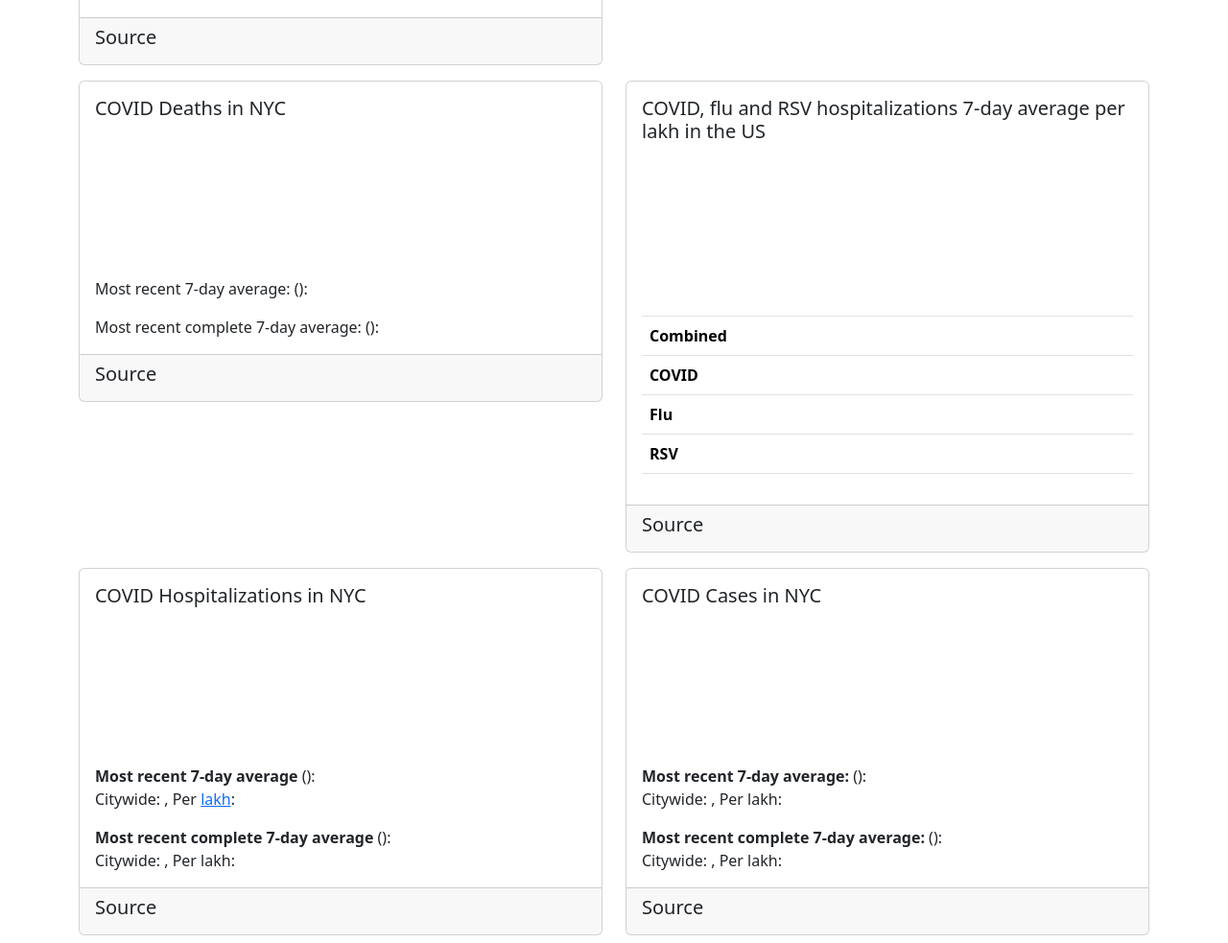
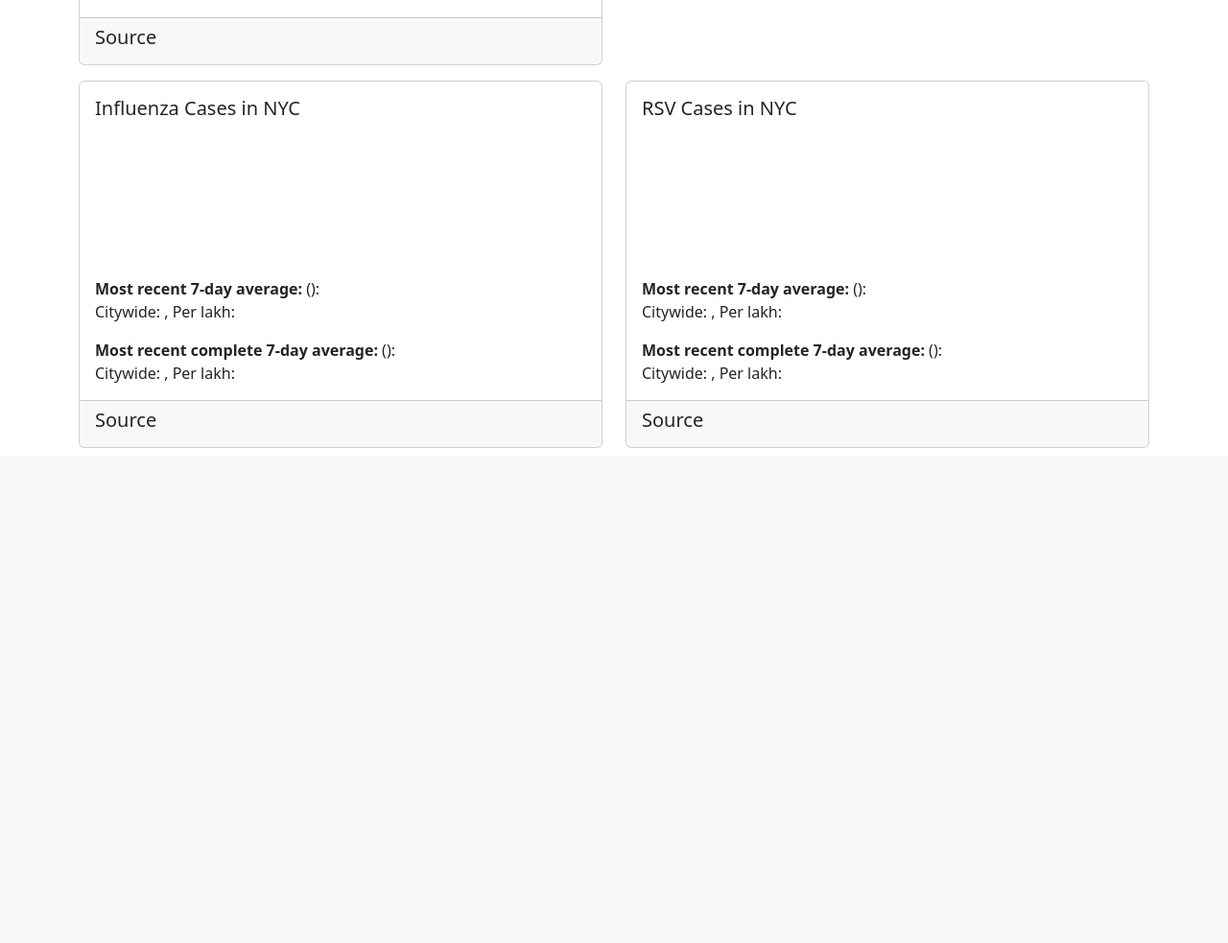
Before and after one commit to grvsmth/contagion, a Django app: page / in a window 1280 px wide. Shown: the part 459-1442 px from the top of the page at 96% size. After the commit the page ends 926 px from the top, so only its background shows below. Run offline with Django 4.2, Linux system fonts and the light colour scheme; lists and menus that the app fills with data are empty; a map, chart or similar area stays blank; parts of the project's set-up code (start-up, migrations or seed data) failed here and were passed over; some libraries are stand-ins or nearby versions.

Commit message:
Rename cases to indicate COVID

```diff
--- a/static_staging/js/main.js
+++ b/static_staging/js/main.js
@@ -15,7 +15,6 @@
 };
 
 const apiVersion = 0.1;
-const wrrf = "BB";
 const staleThreshold = 30;
 const completeDelay = 2;
 
@@ -24,32 +23,21 @@
 const cacheClient = new CacheClient();
 const localityInfo = await cacheClient.fetchData(localityUrl);
 
-const dailyInfo = localityInfo.find((locality) =>
-    locality.name === localityName.daily);
-const dayDataUrl = "/api/" + apiVersion + "/day-data/?locality=" + dailyInfo.pk;
-
-const casesInfo = localityInfo.find((locality) =>
+const covidCasesInfo = localityInfo.find((locality) =>
     locality.name === localityName.cases);
-const weeklyCasesDataUrl = "/api/" + apiVersion + "/week-data/?locality="
-    + casesInfo.pk + "&metric=" + encodeURIComponent("COVID-19 cases");
+const covidCasesDataUrl = "/api/" + apiVersion + "/week-data/?locality="
+    + covidCasesInfo.pk + "&metric=" + encodeURIComponent("COVID-19 cases");
 
 const deathsInfo = localityInfo.find((locality) =>
     locality.name === localityName.deaths);
 const weeklyDeathsDataUrl = "/api/" + apiVersion + "/week-data/?locality="
     + deathsInfo.pk + "&metric=" + encodeURIComponent("COVID-19 deaths");
 
-let dayData = {};
+let covidCasesData = {};
 try {
-    dayData = await cacheClient.fetchData(dayDataUrl);
+    covidCasesData = await cacheClient.fetchData(covidCasesDataUrl);
 } catch (error) {
-    console.log("Error retrieving data from " + dayDataUrl, error);
-}
-
-let weeklyCasesData = {};
-try {
-    weeklyCasesData = await cacheClient.fetchData(weeklyCasesDataUrl);
-} catch (error) {
-    console.log("Error retrieving data from " + weeklyCasesDataUrl, error);
+    console.log("Error retrieving data from " + covidCasesDataUrl, error);
 }
 
 let weeklyDeathsData = {};
@@ -59,35 +47,9 @@
     console.log("Error retrieving data from " + weeklyDeathsDataUrl, error);
 }
 
-const wastewaterInfo = localityInfo.find((locality) =>
-    locality.name === localityName.wastewater);
-
-const wastewaterUrl = "/api/" + apiVersion + "/wastewater-data/?locality="
-    + wastewaterInfo.pk + "&wrrf_abbreviation=" + wrrf;
-const wastewaterData = await cacheClient.fetchData(wastewaterUrl);
-
-const wastewaterAverageUrl = "/api/" + apiVersion
-    + "/wastewater-averages/?locality=" + wastewaterInfo.pk + "&wrrf=" + wrrf;
-const wastewaterAverageData = await cacheClient.fetchData(wastewaterAverageUrl);
-
-const respDataUrl = "/api/" + apiVersion + "/resp-data/?season=2024-25";
-
-let respData = {};
-try {
-    respData = await cacheClient.fetchData(respDataUrl);
-} catch (error) {
-    console.log("Error retrieving data from " + respDataUrl, error);
-}
-
-
-const latestDayData = dayData[dayData.length - 1];
-const latestComplete = dayData.findLast((dayInfo) => {
-    return !dayInfo.incomplete;
-});
-
-const latestWeeklyCasesData = weeklyCasesData[weeklyCasesData.length - 1];
-const latestCompleteWeeklyCases = weeklyCasesData[
-    weeklyCasesData.length - (completeDelay + 1)
+const latestCovidCasesData = covidCasesData[covidCasesData.length - 1];
+const latestCompleteCovidCases = covidCasesData[
+    covidCasesData.length - (completeDelay + 1)
 ];
 
 const latestWeeklyDeathsData = weeklyDeathsData[weeklyDeathsData.length - 1];
@@ -98,7 +60,7 @@
 const deathsLastMonth = compute.rangeTotal(
     weeklyDeathsData,
     "isLastMonth",
-    {"timezone": dailyInfo.time_zone_name},
+    {"timezone": covidCasesInfo.time_zone_name},
     "value"
 );
 
@@ -111,108 +73,25 @@
     weeklyDeathsData, "daysFilter", thirtyDayThis, "value"
 );
 
-const latestWastewaterData = wastewaterData[wastewaterData.length - 1];
-const latestWastewaterAverage = wastewaterAverageData[
-    wastewaterAverageData.length - 1
-];
-
-const respInfo = localityInfo.find((locality) =>
-    locality.name === localityName.resp
-);
-
-let respByStatus = {
-    "complete": {},
-    "latest": {}
-};
-
-if (respData.length) {
-    respByStatus["latest"] = respData[respData.length - 1];
-}
-
-if (respData.length > 3) {
-    respByStatus["complete"] = respData[respData.length - 3];
-}
-
-const staleDaily = compute.isStale(
-    staleThreshold, latestComplete.date_of_interest
-);
-
-const staleWeekly = compute.isStale(staleThreshold, latestWeeklyCasesData.date);
-
-const staleWastewater = compute.isStale(
-    staleThreshold, latestWastewaterData.sample_date
-);
-
-const staleResp = compute.isStale(
-    staleThreshold, respByStatus["complete"].week_ending_date
-);
+const staleWeekly = compute.isStale(staleThreshold, latestCovidCasesData.date);
 
 const ui = new Ui();
 ui.setOutput({
-    "nycHospitalization": {
-        "sevenDayAverage": document.querySelector("#nyc-hosp-7day"),
-        "sevenDayPerLakh": document.querySelector("#nyc-hosp-7day-lakh"),
-        "sevenDayComplete": document.querySelector("#nyc-hosp-7day-complete"),
+    "nycCovidCases": {
+        "sevenDayAverage": document.querySelector("#nyc-covid-cases-week"),
+        "sevenDayPerLakh": document.querySelector("#nyc-covid-cases-week-lakh"),
+        "sevenDayComplete": document.querySelector("#nyc-covid-cases-week-complete"),
         "sevenDayCompletePerLakh": document
-            .querySelector("#nyc-hosp-7day-complete-lakh")
-    },
-    "nycCases": {
-        "sevenDayAverage": document.querySelector("#nyc-cases-7day"),
-        "sevenDayPerLakh": document.querySelector("#nyc-cases-7day-lakh"),
-        "sevenDayComplete": document.querySelector("#nyc-cases-7day-complete"),
-        "sevenDayCompletePerLakh": document
-            .querySelector("#nyc-cases-7day-complete-lakh")
-    },
-    "nycWeeklyCases": {
-        "sevenDayAverage": document.querySelector("#nyc-cases-week"),
-        "sevenDayPerLakh": document.querySelector("#nyc-cases-week-lakh"),
-        "sevenDayComplete": document.querySelector("#nyc-cases-week-complete"),
-        "sevenDayCompletePerLakh": document
-            .querySelector("#nyc-cases-week-complete-lakh")
+            .querySelector("#nyc-covid-cases-week-complete-lakh")
     },
     "nycWeeklyDeaths": {
         "sevenDayAverage": document.querySelector("#nyc-deaths-week"),
         "sevenDayPerLakh": document.querySelector("#nyc-deaths-week-lakh"),
         "sevenDayComplete": document.querySelector("#nyc-deaths-week-complete"),
         "sevenDayCompletePerLakh": document
-            .querySelector("#nyc-deaths-week-complete-lakh")
-    },
-    "nycDeath": {
-        "sevenDayAverage": document.querySelector("#nyc-death-7day"),
-        "sevenDayComplete": document.querySelector("#nyc-death-7day-complete"),
-        "lastMonth": document.querySelector("#nyc-death-last-month"),
-        "thirtyDays": document.querySelector("#nyc-death-30days")
-    },
-    "nycWastewater": {
-        "latestDate": document.querySelector("#nyc-wastewater-latest-date"),
-        "latestCount": document.querySelector("#nyc-wastewater-latest-count"),
-        "latestAverage": document.querySelector("#nyc-wastewater-7day"),
-        "wrrf": document.querySelector("#nyc-wrrf")
-    },
-    "NYC_Flu_Pdf": {
-        "flu_results": document.querySelector("#nyc-flu-results"),
-        "flu_summary": document.querySelector("#nyc-flu-summary"),
-        "ili_visits": document.querySelector("#nyc-ili-visits"),
-        "pdfInfo": document.querySelectorAll(".nyc-flu-pdf"),
-        "rsv_results": document.querySelector("#nyc-rsv-results")
-    },
-    "CDC_RESP_NET": {
-        "results": document.querySelector("#resp-results"),
-        "summary": document.querySelector("#resp-summary"),
-        "complete": {
-            "date": document.querySelector("#resp-complete-date"),
-            "combined": document.querySelector("#resp-complete-combined"),
-            "covid": document.querySelector("#resp-complete-covid"),
-            "flu": document.querySelector("#resp-complete-flu"),
-            "rsv": document.querySelector("#resp-complete-rsv")
-        },
-        "latest": {
-            "date": document.querySelector("#resp-latest-date"),
-            "combined": document.querySelector("#resp-latest-combined"),
-            "covid": document.querySelector("#resp-latest-covid"),
-            "flu": document.querySelector("#resp-latest-flu"),
-            "rsv": document.querySelector("#resp-latest-rsv")
-        }
+            .querySelector("#nyc-deaths-week-complete-lakh"),
+        "lastMonth": document.querySelector("#nyc-deaths-last-month"),
+        "thirtyDays": document.querySelector("#nyc-deaths-30days")
     },
     "nycLatestDate": document.querySelectorAll(".nyc-latest-date"),
     "nycCompleteDate": document.querySelectorAll(".nyc-complete-date"),
@@ -230,24 +109,15 @@
     }
 });
 
-ui.displayLatestData(latestDayData);
-ui.displayCompleteData(latestComplete);
-ui.displayWeeklyData(latestWeeklyCasesData, latestWeeklyDeathsData);
+ui.displayWeeklyData(latestCovidCasesData, latestWeeklyDeathsData);
 ui.displayCompleteWeeklyData(
-    latestCompleteWeeklyCases, latestCompleteWeeklyDeaths
+    latestCompleteCovidCases, latestCompleteWeeklyDeaths
 );
 ui.displayLastMonth(deathsLastMonth);
 ui.displayThirtyDays(deathsThirtyDays);
 
 
-for (status in respByStatus) {
-    ui.displayRespData(status, respByStatus[status]);
-}
-
-ui.displaySource(dailyInfo, staleDaily);
-ui.displaySource(wastewaterInfo, staleWastewater);
-ui.displaySource(casesInfo, staleWeekly);
-ui.displaySource(respInfo, staleResp);
+ui.displaySource(covidCasesInfo, staleWeekly);
 
 /**
  * Palette via Coolors
@@ -255,31 +125,14 @@
  * https://coolors.co/palette/5f0f40-9a031e-fb8b24-e36414-0f4c5c
  */
 const chartManager = new ChartManager();
-const dayLabels = dayData.map(row =>
-    chartManager.formatDate(row.date_of_interest)
-);
 
-const weekLabels = weeklyCasesData.map(
+const weekLabels = covidCasesData.map(
     row => chartManager.formatDate(row.date)
 );
 
 chartManager.displayData({
     "chartType": "line",
-    "element": document.querySelector("#nyc-hosp-chart"),
-    "labels": dayLabels,
-    "legend": {
-        "display": false
-    },
-    "title": "Hospitalizations per day (7-day average)",
-    "datasets": [{
-        "backgroundColor": "#5F0F40",
-        "data": dayData.map(row => row.hosp_count_7day_avg)
-    }]
-});
-
-chartManager.displayData({
-    "chartType": "line",
-    "element": document.querySelector("#nyc-week-cases-chart"),
+    "element": document.querySelector("#nyc-week-covid-cases-chart"),
     "labels": weekLabels,
     "legend": {
         "display": false
@@ -287,7 +140,7 @@
     "title": "Cases per day (7-day average, confirmed and probable)",
     "datasets": [{
         "backgroundColor": "#9A031E",
-        "data": weeklyCasesData.map(row => Math.round(row.value / 7))
+        "data": covidCasesData.map(row => Math.round(row.value / 7))
     }]
 });
 
@@ -304,41 +157,3 @@
         "data": weeklyDeathsData.map(row => row.value)
     }]
 });
-
-chartManager.displayData({
-    "element": document.querySelector("#resp-chart"),
-    "labels": respData.map(row =>
-        chartManager.formatDate(row.week_ending_date)
-    ),
-    "legend": {
-        "display": true,
-        "position": "right"
-    },
-    "title": "Hospitalizations per lakh in the United States from CDC RESP-NET",
-    "datasets": [
-        {
-            "backgroundColor": "#E36414",
-            "data": respData.map(row => row.combined_rate),
-            "label": "Combined",
-            "type": "line"
-        },
-        {
-            "backgroundColor": "#FB8B24",
-            "data": respData.map(row => row.covid_rate),
-            "label": "COVID-19",
-            "type": "line"
-        },
-        {
-            "backgroundColor": "#9A031E",
-            "data": respData.map(row => row.flu_rate),
-            "label": "Influenza",
-            "type": "line"
-        },
-        {
-            "backgroundColor": "#5F0F40",
-            "data": respData.map(row => row.rsv_rate),
-            "label": "RSV",
-            "type": "line"
-        }
-    ]
-});
--- a/templates/index.html
+++ b/templates/index.html
@@ -76,14 +76,14 @@
                             <p class="card-text">
                                 Total deaths in the most recent month:
                                 (<span class="last-month"></span>):
-                                <span id="nyc-death-last-month"></span>
+                                <span id="nyc-deaths-last-month"></span>
                             </p>
                             <p class="card-text">
                                 Total deaths in the most recent 30 days with
                                 complete data
                                 (<span id="nyc-30days-begin"></span> -
                                 <span class="nyc-complete-date"></span>):
-                                <span id="nyc-death-30days"></span>
+                                <span id="nyc-deaths-30days"></span>
                             </p>
                         </div>
                         <div class="card-footer nyc-week-source">
@@ -96,7 +96,8 @@
                         <div class="card-body">
                             <h5 class="card=title">COVID Cases in NYC</h5>
                             <div>
-                                <canvas id="nyc-week-cases-chart"></canvas>
+                                <canvas id="nyc-week-covid-cases-chart">
+                                </canvas>
                             </div>
                             <p class="card-text">
                                 <strong>
@@ -105,9 +106,9 @@
                                 (<span class="nyc-latest-week"></span>):
                                 <br />
                                 Citywide:
-                                <span id="nyc-cases-week"></span>,
+                                <span id="nyc-covid-cases-week"></span>,
                                 Per lakh:
-                                <span id="nyc-cases-week-lakh"></span>
+                                <span id="nyc-covid-cases-week-lakh"></span>
                             </p>
                             <p class="card-text">
                                 <strong>
@@ -116,9 +117,11 @@
                                 (<span class="nyc-complete-week"></span>):
                                 <br />
                                 Citywide:
-                                <span id="nyc-cases-week-complete"></span>,
+                                <span id="nyc-covid-cases-week-complete">
+                                </span>,
                                 Per lakh:
-                                <span id="nyc-cases-week-complete-lakh"></span>
+                                <span id="nyc-covid-cases-week-complete-lakh">
+                                </span>
                             </p>
                         </div>
                         <div class="card-footer nyc-week-source">
@@ -131,22 +134,34 @@
                 <div class="col">
                     <div class="card">
                         <div class="card-body">
-                            <h5 class="card=title">COVID Deaths in NYC</h5>
+                            <h5 class="card=title">Influenza Cases in NYC</h5>
                             <div>
-                                <canvas id="nyc-deaths-chart"></canvas>
+                                <canvas id="nyc-flu-cases-chart"></canvas>
                             </div>
                             <p class="card-text">
-                                Most recent 7-day average:
-                                (<span class="nyc-latest-date"></span>):
-                                <span id="nyc-death-7day"></span>
+                                <strong>
+                                    Most recent 7-day average:
+                                </strong>
+                                (<span class="nyc-latest-flu"></span>):
+                                <br />
+                                Citywide:
+                                <span id="nyc-flu-cases"></span>,
+                                Per lakh:
+                                <span id="nyc-flu-cases-lakh"></span>
                             </p>
                             <p class="card-text">
-                                Most recent complete 7-day average:
-                                (<span class="nyc-complete-date"></span>):
-                                <span id="nyc-death-7day-complete"></span>
+                                <strong>
+                                    Most recent complete 7-day average:
+                                </strong>
+                                (<span class="nyc-complete-flu-cases"></span>):
+                                <br />
+                                Citywide:
+                                <span id="nyc-flu-cases-complete"></span>,
+                                Per lakh:
+                                <span id="nyc-flu-cases-complete-lakh"></span>
                             </p>
                         </div>
-                        <div class="card-footer nyc-source">
+                        <div class="card-footer nyc-week-source">
                             <h5 class="card-title">Source</h5>
                         </div>
                     </div>
@@ -154,118 +169,34 @@
                 <div class="col">
                     <div class="card">
                         <div class="card-body">
-                            <h5 class="card=title">
-                                COVID, flu and RSV hospitalizations 7-day average
-                                per lakh in the US
-                            </h5>
+                            <h5 class="card=title">RSV Cases in NYC</h5>
                             <div>
-                                <canvas id="resp-chart"></canvas>
-                            </div>
-                            <table class="card-text table">
-                                <thead>
-                                    <th></th>
-                                    <th id="resp-complete-date"></th>
-                                    <th id="resp-latest-date"></th>
-                                </thead>
-                                <tbody>
-                                    <tr>
-                                        <th>Combined</th>
-                                        <td id="resp-complete-combined"></td>
-                                        <td id="resp-latest-combined"></td>
-                                    </tr>
-                                    <tr>
-                                        <th>COVID</th>
-                                        <td id="resp-complete-covid"></td>
-                                        <td id="resp-latest-covid"></td>
-                                    </tr>
-                                    <tr>
-                                        <th>Flu</th>
-                                        <td id="resp-complete-flu"></td>
-                                        <td id="resp-latest-flu"></td>
-                                    </tr>
-                                    <tr>
-                                        <th>RSV</th>
-                                        <td id="resp-complete-rsv"></td>
-                                        <td id="resp-latest-rsv"></td>
-                                    </tr>
-                                </tbody>
-                            </table>
-                            <p class="card-text" id="resp-summary">
-                            </p>
-                        </div>
-                        <div class="card-footer resp-source">
-                            <h5 class="card-title">Source</h5>
-                        </div>
-                    </div>
-                </div>
-            </div>
-            <div class="row row-cols-1 row-cols-md-2 py-2">
-                <div class="col">
-                    <div class="card" id="nyc-hosp">
-                        <div class="card-body">
-                            <h5 class="card=title">
-                                COVID Hospitalizations in NYC
-                            </h5>
-                            <div>
-                                <canvas id="nyc-hosp-chart"></canvas>
-                            </div>
-                            <p class="card-text">
-                                <strong>Most recent 7-day average</strong>
-                                (<span class="nyc-latest-date"></span>):
-                                <br />
-                                Citywide: <span id="nyc-hosp-7day"></span>,
-                                Per <a href="https://en.wikipedia.org/wiki/Lakh"
-                                    target="_blank">lakh</a>:
-                                <span id="nyc-hosp-7day-lakh"></span>
-                            </p>
-                            <p class="card-text">
-                                <strong>
-                                    Most recent complete 7-day average
-                                    </strong>
-                                (<span class="nyc-complete-date"></span>):
-                                <br />
-                                Citywide:
-                                <span id="nyc-hosp-7day-complete"></span>,
-                                Per lakh:
-                                <span id="nyc-hosp-7day-complete-lakh"></span>
-                            </p>
-                        </div>
-                        <div class="card-footer nyc-source">
-                            <h5 class="card-title">Source</h5>
-                        </div>
-                    </div>
-                </div>
-                <div class="col">
-                    <div class="card">
-                        <div class="card-body">
-                            <h5 class="card=title">COVID Cases in NYC</h5>
-                            <div>
-                                <canvas id="nyc-cases-chart"></canvas>
+                                <canvas id="nyc-rsv-cases-chart"></canvas>
                             </div>
                             <p class="card-text">
                                 <strong>
                                     Most recent 7-day average:
                                 </strong>
-                                (<span class="nyc-latest-date"></span>):
+                                (<span class="nyc-latest-rsv"></span>):
                                 <br />
                                 Citywide:
-                                <span id="nyc-cases-7day"></span>,
+                                <span id="nyc-rsv-cases"></span>,
                                 Per lakh:
-                                <span id="nyc-cases-7day-lakh"></span>
+                                <span id="nyc-rsv-cases-lakh"></span>
                             </p>
                             <p class="card-text">
                                 <strong>
                                     Most recent complete 7-day average:
                                 </strong>
-                                (<span class="nyc-complete-date"></span>):
+                                (<span class="nyc-complete-rsv"></span>):
                                 <br />
                                 Citywide:
-                                <span id="nyc-cases-7day-complete"></span>,
+                                <span id="nyc-rsv-cases-complete"></span>,
                                 Per lakh:
-                                <span id="nyc-cases-7day-complete-lakh"></span>
+                                <span id="nyc-rsv-cases-complete-lakh"></span>
                             </p>
                         </div>
-                        <div class="card-footer nyc-source">
+                        <div class="card-footer nyc-week-source">
                             <h5 class="card-title">Source</h5>
                         </div>
                     </div>
```
Also changed, not shown: static_staging/js/Ui.js (+8 -46 lines).
